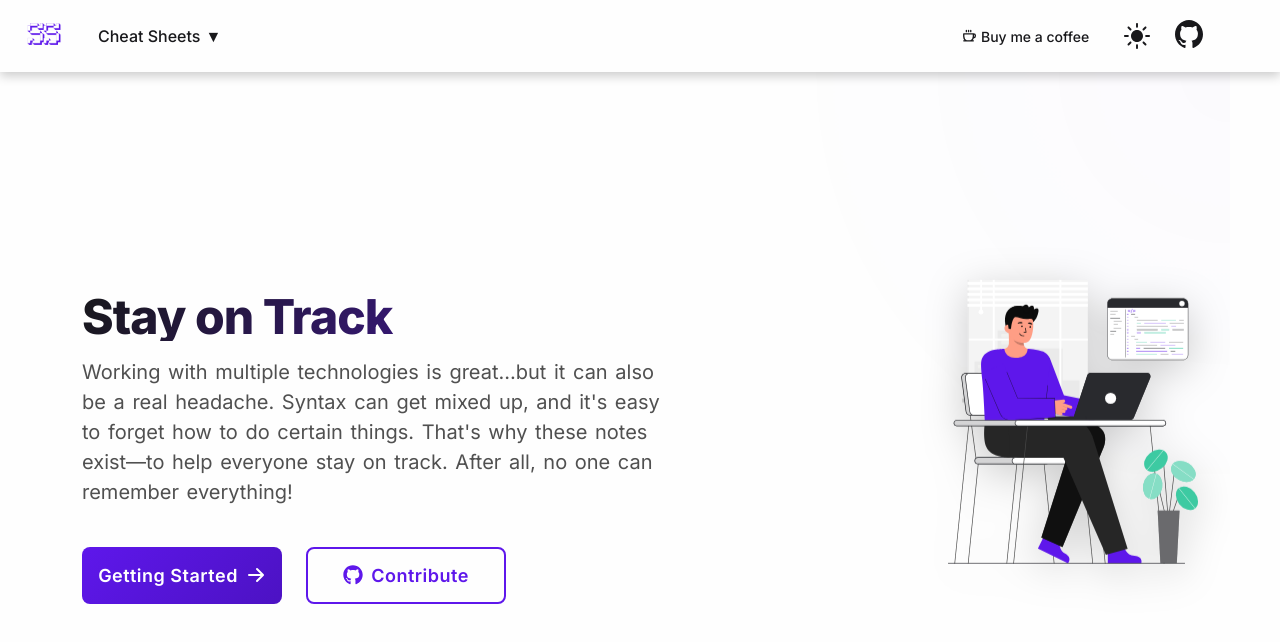
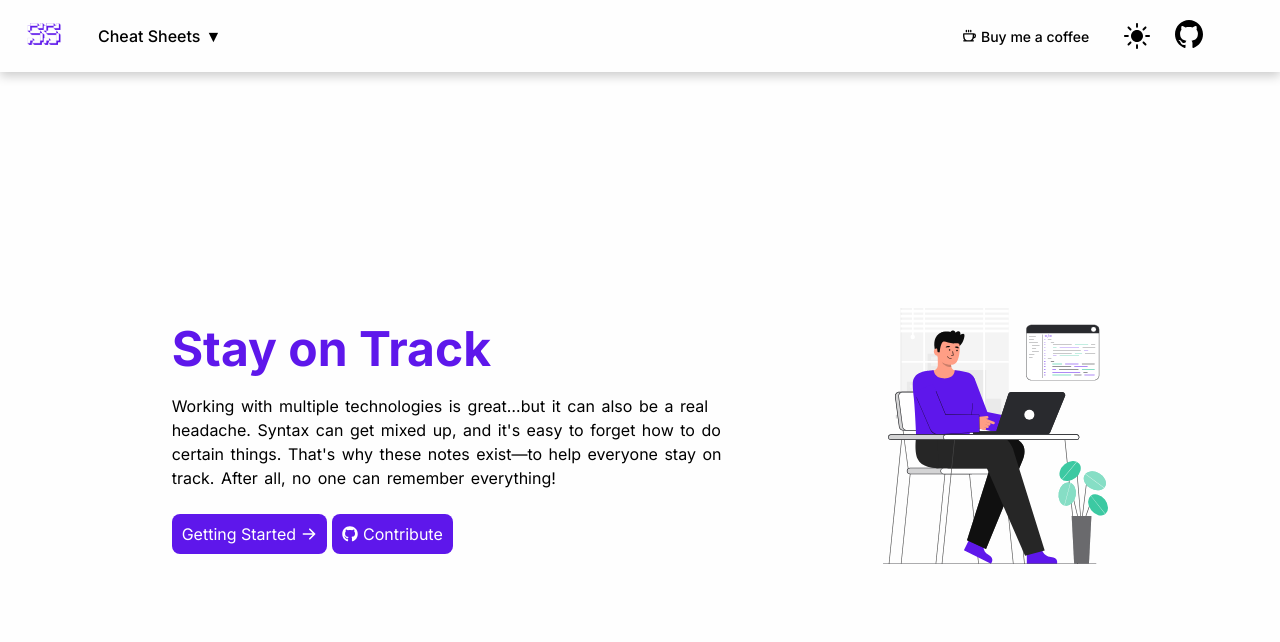
Before and after one commit to EIC95/ScriptSheets, a React (Vite) app: page / in a window 1280 px wide. Shown: the top 642 px of the page. Built offline with nearby package versions, Linux system fonts and the light colour scheme.

Commit message:
home css temporary fix

```diff
--- a/src/components/home/Home.jsx
+++ b/src/components/home/Home.jsx
@@ -59,7 +59,7 @@ function Home() {
 
             {/* Cheat Sheets section listing available technologies */}
             <div>
-                <h1 id="cheatsheets" className="home-title">Cheat Sheets</h1>
+                <h1 id="cheatsheets" className="home-title">Cheat sheets</h1>
                 <div className="cheatsheets-container">
                     {technologies.map((tech) => (
                         <Link key={tech.name} to={tech.path}>
--- a/src/components/home/home.css
+++ b/src/components/home/home.css
@@ -2,34 +2,27 @@
     height: 94vh;
     overflow-y: auto;
     overflow-x: hidden;
-    padding-left: 15px;
-    padding-right: 15px;
+    padding: 25px 15px;
     color: var(--title);
 }
 
 /* Hero section: vertically centered with reverse column direction for mobile */
 .hero {
     display: flex;
-    flex-direction: column-reverse;
-    height: 100%;
-    justify-content: center;
+    flex-direction: column;
 }
 
 .hero img {
     align-self: center;
-    margin-bottom: 15px;
-}
-
-/* Main title styling */
-.home h1 {
-    font-size: 3rem;
-    margin-bottom: 1rem;
+    width: 225px;
+    margin-bottom: 50px;
 }
 
 .hero div p {
     line-height: 1.5;
     word-spacing: 2px;
     margin-bottom: 1.5rem;
+    text-align: center;
 }
 
 /* Call-to-action (CTA) button styling */
@@ -38,6 +31,17 @@
     padding: 10px;
     color: white;
     border-radius: 8px;
+    transition: transform ease-in-out 0.2s;
+}
+
+.cta-container a:hover {
+    transform: translateY(-5px);
+}
+
+.cta-container a span{
+    display: flex;
+    align-items: center;
+    gap: 5px;
 }
 
 .cta-container a:hover {
@@ -47,38 +51,54 @@
 /* CTA container layout */
 .cta-container {
     display: flex;
-    justify-content: space-around;
+    flex-direction: column;
+    align-items: center;
+    gap: 5px;
+    margin-bottom: 50px;
 }
 
 /* Highlighted home title */
 .home-title {
     color: var(--default);
+    font-size: 3rem;
+    margin-bottom: 1rem;
+    text-align: center;
 }
 
 /* Cheatsheets grid container */
 .cheatsheets-container {
-    display: flex;
-    flex-wrap: wrap;
+    display: grid;
     margin-top: 2rem;
-    gap: 1rem;
-    justify-content: center;
+    grid-template-columns: repeat(auto-fill, minmax(125px, 1fr));
+    gap: 2rem;
 }
 
 /* Individual cheatsheet card */
 .cheatsheets-container a {
-    padding: 20px;
+    padding: 25px;
     display: flex;
     flex-direction: column;
     gap: 1rem;
     align-items: center;
     border: solid 1px var(--accent);
     border-radius: 15px;
-    background-color: var(--accent);
+    transition: transform ease-in-out 0.2s;
+}
+
+.cheatsheets-container a img{
+    transition: transform ease-in-out 0.2s;
 }
 
 .cheatsheets-container a:hover {
-    border: solid 1px var(--text);
+    border: solid 1px var(--default);
     color: var(--title);
+    transform: translateY(-5px);
+    transition: transform ease-in-out 0.2s;
+}
+
+.cheatsheets-container a:hover img{
+    transform: rotate(10deg) scale(1.1);
+    transition: transform ease-in-out 0.2s;
 }
 
 /* Footer spacing */
@@ -99,12 +119,6 @@ hr {
         height: 93vh;
     }
 
-    /* Adjust CTA alignment for larger screens */
-    .cta-container {
-        justify-content: space-between;
-        width: 40%;
-    }
-
     .hero img {
         margin-bottom: 50px;
     }
@@ -117,38 +131,53 @@ hr {
 
     /* Switch hero section to row layout for desktops */
     .hero {
-        padding-bottom: 0;
-        flex-direction: inherit;
+        flex-direction: row;
         align-items: center;
         justify-content: space-evenly;
-        width: 100%;
+        height: 91vh;
     }
 
-    .hero div {
-        width: 45%;
+    .hero div p{
+        text-align: left;
+    }
+
+    .home-title{
+        text-align: left
+    }
+
+    .hero div{
+        width: 50%;
+    }
+
+    .cta-container{
+        flex-direction: inherit;
+        align-items: inherit;
+    }
+
+    .cheatsheets-container{
+        grid-template-columns: repeat(auto-fill, minmax(150px, 1fr));
     }
 }
 
 @media (min-width: 1440px) {
-    .home {
+    .home, .hero {
         height: 93vh;
     }
 
-    /* Add more padding for extra-large screens */
-    .hero {
-        padding-left: 100px;
-        padding-right: 100px;
+    .hero div p {
+        font-size: larger;
     }
 
-    .hero div {
-        width: 35%;
+    .cheatsheets-container{
+        grid-template-columns: repeat(auto-fill, minmax(175px, 1fr));
     }
 
-    .hero div p {
-        font-size: large;
+    .cta-container{
+        gap: 10px;
     }
 
-    .cta-container {
-        width: 45% !important;
+    .cta-container a{
+        padding: 15px;
+        font-size: larger;
     }
 }
--- a/src/style.css
+++ b/src/style.css
@@ -2,45 +2,23 @@
     --background: #fefefe;
     --accent: #E4E4E7;
     --text: #505050;
-    --text-secondary: #71717A;
-    --title: #18181B;
+    --title: #000000; /* Used for highlighted text and the home page */
     --shadow: 0 4px 10px rgba(0, 0, 0, 0.2);
 }
 
 [data-theme="dark"] {
-    --background:#18181B;
+    --background: #18181B;
     --accent: #424242;
     --text: #bdbdbd;
-    --text-secondary: #A1A1AA;
     --title: #ffffff;
     --shadow: 0 4px 10px rgba(0, 0, 0, 0.5);
 }
 
 :root {
-    --primary: var(--default);
+    --primary: var(--default); /* Used as the tech color - set in the Navbar component */
     --default: #5E17EB;
-    --primary-dark: #4c12c3;
-    --primary-light: #7039ef;
-    --codeBackground: #0D1117;
-    --codeText: #FFFFFF;
-
-    /* Spacing */
-    --space-xs: 0.25rem;
-    --space-sm: 0.5rem;
-    --space-md: 1rem;
-    --space-lg: 1.5rem;
-    --space-xl: 2rem;
-
-    /* Border Radius */
-    --radius-sm: 4px;
-    --radius-md: 8px;
-    --radius-lg: 12px;
-    --radius-full: 9999px;
-
-    /* Transitions */
-    --transition-fast: 150ms ease;
-    --transition-normal: 300ms ease;
-    --transition-slow: 500ms ease;
+    --codeBackground: #0D1117; /* Background color for <pre> and <code> tags */
+    --codeText: #FFFFFF; /* Ensures code text is visible in light mode, since --text would blend into the background */
 }
 
 h1, h2, h3, h4, h5, h6, strong {
@@ -53,6 +31,7 @@ body {
     font-weight: normal;
     font-style: normal;
     background-color: var(--background);
+    transition: background-color ease-in-out 0.2s;
     color: var(--text);
     margin: 0;
     scroll-behavior: smooth;
@@ -80,359 +59,3 @@ a:hover {
     color: var(--primary);
     cursor: pointer;
 }
-
-/* Hero Section Styles */
-.hero {
-    min-height: calc(100vh - 6vh);
-    display: flex;
-    align-items: center;
-    justify-content: space-between;
-    padding: 2rem;
-    gap: 4rem;
-    position: relative;
-    overflow: hidden;
-}
-
-.hero::before {
-    content: '';
-    position: absolute;
-    top: -50%;
-    right: -50%;
-    width: 100%;
-    height: 100%;
-    background: radial-gradient(circle, var(--primary-transparent, rgba(94, 23, 235, 0.1)) 0%, transparent 70%);
-    z-index: 0;
-    animation: pulse 8s ease-in-out infinite;
-}
-
-.hero > div {
-    flex: 1;
-    z-index: 1;
-    animation: fadeInUp 0.8s ease-out;
-}
-
-.home-title {
-    font-size: 5rem;
-    line-height: 1;
-    margin-bottom: 2rem;
-    background: linear-gradient(120deg, var(--title), var(--primary));
-    -webkit-background-clip: text;
-    -webkit-text-fill-color: transparent;
-    background-clip: text;
-    font-weight: 800;
-    letter-spacing: -0.02em;
-}
-
-.hero p {
-    font-size: 1.25rem;
-    line-height: 1.6;
-    color: var(--text);
-    margin-bottom: 2rem;
-    max-width: 600px;
-}
-
-.cta-container {
-    display: flex;
-    gap: 1.5rem;
-    margin-top: 2.5rem;
-}
-
-.cta-container a {
-    padding: 1rem 2rem;
-    border-radius: var(--radius-md);
-    font-weight: 600;
-    font-size: 1.125rem;
-    letter-spacing: 0.5px;
-    transition: all 0.4s cubic-bezier(0.165, 0.84, 0.44, 1);
-    position: relative;
-    overflow: hidden;
-    display: inline-flex;
-    align-items: center;
-    justify-content: center;
-    min-width: 200px;
-    white-space: nowrap;
-}
-
-/* Primary Button (Getting Started) */
-.cta-container a:first-child {
-    background: linear-gradient(135deg, var(--primary), var(--primary-dark));
-    color: white;
-    box-shadow: 0 4px 15px var(--primary-transparent);
-    border: none;
-}
-
-.cta-container a:first-child::before {
-    content: '';
-    position: absolute;
-    top: 0;
-    left: 0;
-    width: 100%;
-    height: 100%;
-    background: linear-gradient(135deg, var(--primary-light), var(--primary));
-    opacity: 0;
-    transition: opacity 0.4s ease;
-}
-
-.cta-container a:first-child:hover {
-    transform: translateY(-3px);
-    box-shadow: 0 8px 25px var(--primary-transparent);
-}
-
-.cta-container a:first-child:hover::before {
-    opacity: 1;
-}
-
-.cta-container a:first-child:active {
-    transform: translateY(-1px);
-}
-
-/* Secondary Button (Contribute) */
-.cta-container a:last-child {
-    background: transparent;
-    border: 2px solid var(--primary);
-    color: var(--primary);
-    position: relative;
-    z-index: 1;
-}
-
-.cta-container a:last-child::before {
-    content: '';
-    position: absolute;
-    top: 0;
-    left: 0;
-    width: 100%;
-    height: 100%;
-    background: var(--primary);
-    transform: scaleX(0);
-    transform-origin: right;
-    transition: transform 0.4s cubic-bezier(0.165, 0.84, 0.44, 1);
-    z-index: -1;
-}
-
-.cta-container a:last-child:hover {
-    color: white;
-    transform: translateY(-3px);
-    box-shadow: 0 8px 25px var(--primary-transparent);
-}
-
-.cta-container a:last-child:hover::before {
-    transform: scaleX(1);
-    transform-origin: left;
-}
-
-.cta-container a:last-child:active {
-    transform: translateY(-1px);
-}
-
-/* Button Content */
-.cta-container a span {
-    position: relative;
-    z-index: 1;
-    display: flex;
-    align-items: center;
-    gap: 0.5rem;
-}
-
-/* Icon styles */
-.cta-container a svg {
-    width: 1.25rem;
-    height: 1.25rem;
-    transition: transform 0.3s ease;
-}
-
-.cta-container a:hover svg {
-    transform: translateX(3px);
-}
-
-.hero img {
-    max-width: 500px;
-    height: auto;
-    filter: drop-shadow(0 10px 20px rgba(0, 0, 0, 0.2));
-    animation: float 6s ease-in-out infinite;
-    z-index: 1;
-}
-
-/* Animations */
-@keyframes fadeInUp {
-    from {
-        opacity: 0;
-        transform: translateY(20px);
-    }
-    to {
-        opacity: 1;
-        transform: translateY(0);
-    }
-}
-
-@keyframes float {
-    0%, 100% {
-        transform: translateY(0);
-    }
-    50% {
-        transform: translateY(-20px);
-    }
-}
-
-@keyframes pulse {
-    0%, 100% {
-        transform: scale(1);
-        opacity: 0.1;
-    }
-    50% {
-        transform: scale(1.1);
-        opacity: 0.2;
-    }
-}
-
-/* Responsive Design for Hero */
-@media (max-width: 1024px) {
-    .hero {
-        flex-direction: column;
-        text-align: center;
-        padding: 4rem 2rem;
-        gap: 2rem;
-    }
-
-    .home-title {
-        font-size: 4rem;
-    }
-
-    .hero p {
-        margin: 0 auto;
-        font-size: 1.1rem;
-    }
-
-    .cta-container {
-        justify-content: center;
-    }
-
-    .hero img {
-        max-width: 80%;
-        margin-top: 2rem;
-    }
-}
-
-@media (max-width: 640px) {
-    .hero {
-        padding: 2rem 1rem;
-    }
-
-    .home-title {
-        font-size: 3rem;
-    }
-
-    .cta-container {
-        flex-direction: column;
-        gap: 1rem;
-        width: 100%;
-        max-width: 280px;
-        margin: 2rem auto 0;
-    }
-
-    .cta-container a {
-        width: 100%;
-        padding: 0.875rem 1.5rem;
-        font-size: 1rem;
-        min-width: unset;
-    }
-}
-
-/* Cheat Sheets Section */
-.cheatsheets-container {
-    display: grid;
-    grid-template-columns: repeat(auto-fill, minmax(160px, 1fr));
-    gap: 1.5rem;
-    padding: 2rem 0;
-}
-
-.cheatsheets-container a {
-    display: flex;
-    flex-direction: column;
-    align-items: center;
-    gap: 1rem;
-    padding: 1.5rem;
-    background: var(--background);
-    border: 1px solid var(--accent);
-    border-radius: var(--radius-lg);
-    transition: all 0.4s cubic-bezier(0.165, 0.84, 0.44, 1);
-    position: relative;
-    overflow: hidden;
-}
-
-.cheatsheets-container a::before {
-    content: '';
-    position: absolute;
-    top: 0;
-    left: 0;
-    width: 100%;
-    height: 100%;
-    background: linear-gradient(
-        135deg,
-        var(--primary-transparent),
-        transparent 60%
-    );
-    opacity: 0;
-    transition: opacity 0.4s ease;
-}
-
-.cheatsheets-container a:hover {
-    transform: translateY(-5px);
-    border-color: var(--primary);
-    box-shadow: 0 8px 25px var(--primary-transparent);
-}
-
-.cheatsheets-container a:hover::before {
-    opacity: 1;
-}
-
-.cheatsheets-container a img {
-    transition: transform 0.4s cubic-bezier(0.165, 0.84, 0.44, 1);
-    will-change: transform;
-}
-
-.cheatsheets-container a:hover img {
-    transform: scale(1.1) rotate(5deg);
-}
-
-.cheatsheets-container a:active {
-    transform: translateY(-2px);
-}
-
-.cheatsheets-container a:hover {
-    color: var(--primary);
-}
-
-/* Card Text Animation */
-.cheatsheets-container a span {
-    font-weight: 500;
-    position: relative;
-    transition: all 0.3s ease;
-}
-
-.cheatsheets-container a:hover span {
-    transform: translateY(-2px);
-}
-
-/* Responsive adjustments */
-@media (max-width: 768px) {
-    .cheatsheets-container {
-        grid-template-columns: repeat(auto-fill, minmax(140px, 1fr));
-        gap: 1rem;
-        padding: 1.5rem 0;
-    }
-
-    .cheatsheets-container a {
-        padding: 1rem;
-    }
-
-    .cheatsheets-container a img {
-        width: 60px;
-        height: 60px;
-    }
-}
-
-@media (max-width: 480px) {
-    .cheatsheets-container {
-        grid-template-columns: repeat(auto-fill, minmax(120px, 1fr));
-    }
-}
```
